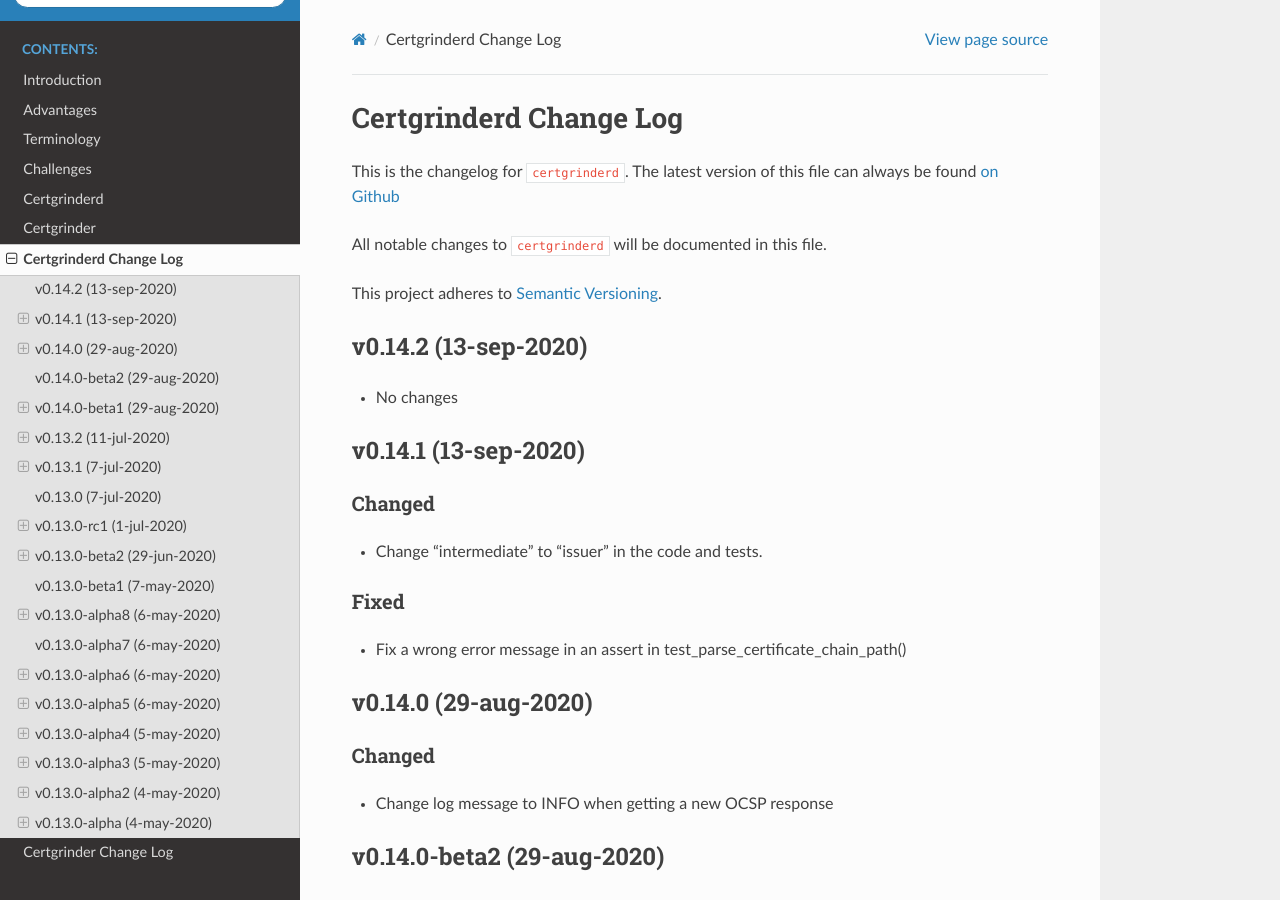
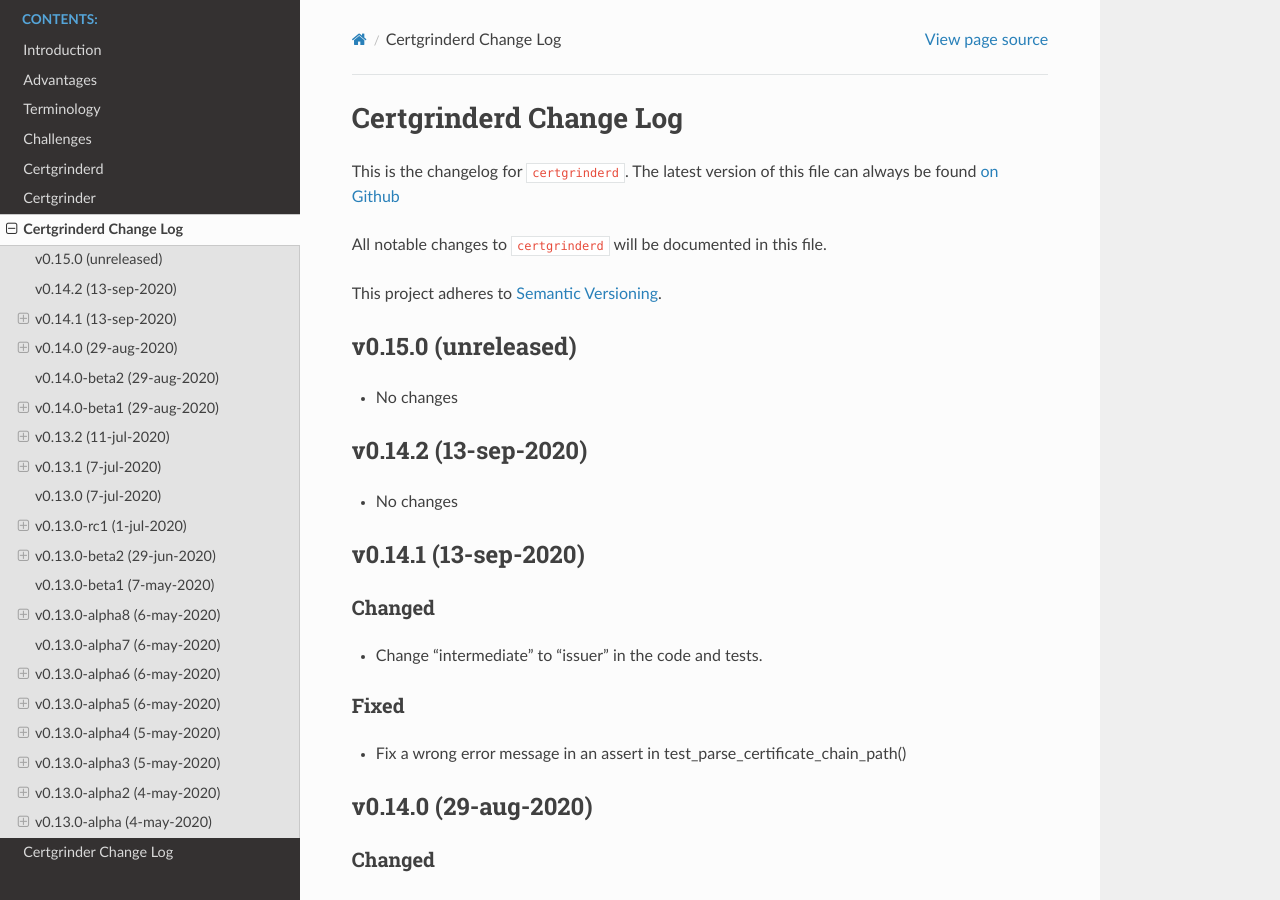
Before and after one commit to tykling/certgrinder, a Sphinx documentation site: the page built from docs/certgrinderd-changelog.rst, in a window 1280 px wide and 900 px high. Built offline with Sphinx 7.4.7 and the Read the Docs theme 2.0.0, drawn with Linux system fonts in a browser that asks for light colours.

Commit message:
forgot to update certgrinderd changelog

```diff
--- a/docs/certgrinderd-changelog.rst
+++ b/docs/certgrinderd-changelog.rst
@@ -8,6 +8,11 @@
 All notable changes to ``certgrinderd`` will be documented in this file.
 
 This project adheres to `Semantic Versioning <http://semver.org/>`__.
+
+v0.15.0 (unreleased)
+--------------------
+- No changes
+
 
 v0.14.2 (13-sep-2020)
 ---------------------
```
Also changed, not shown: 2 other files.
